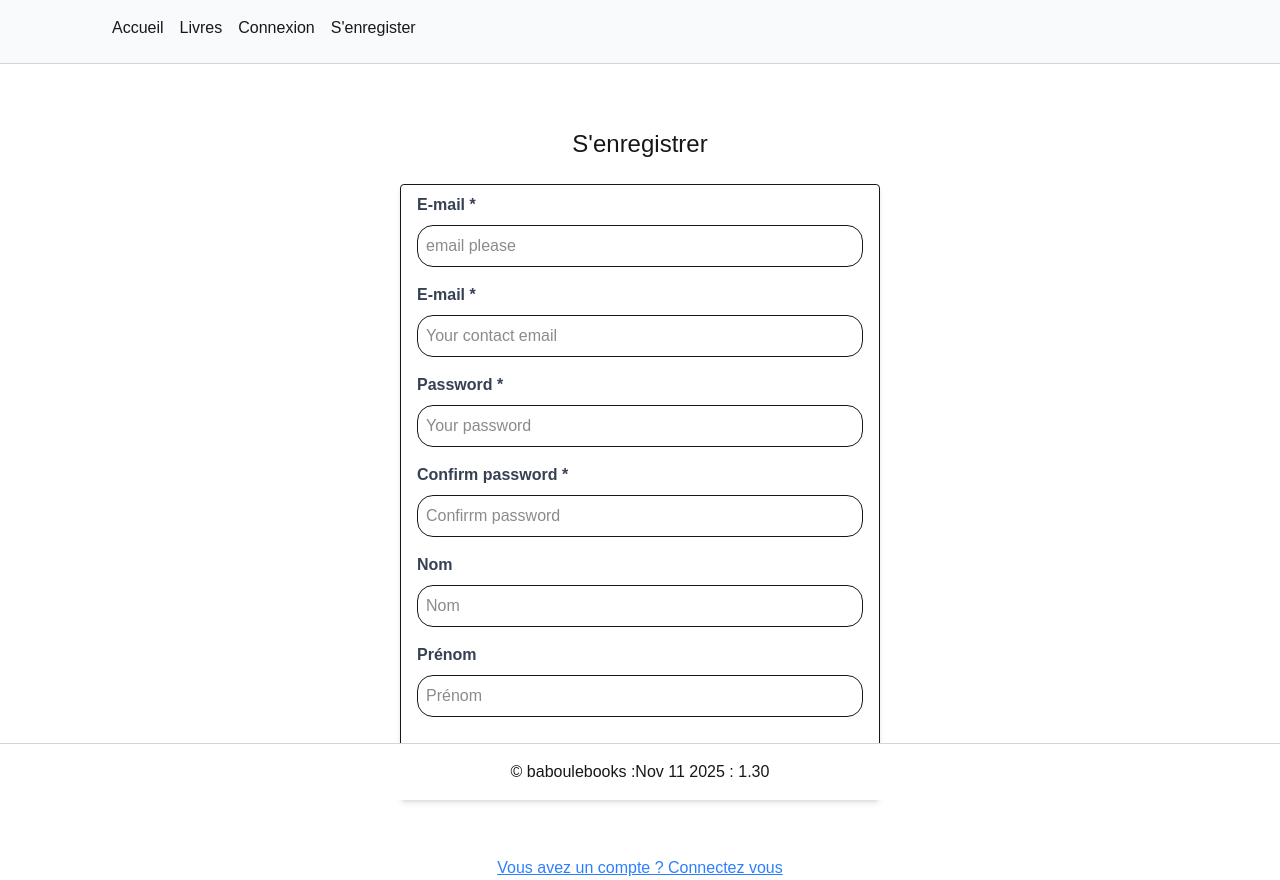
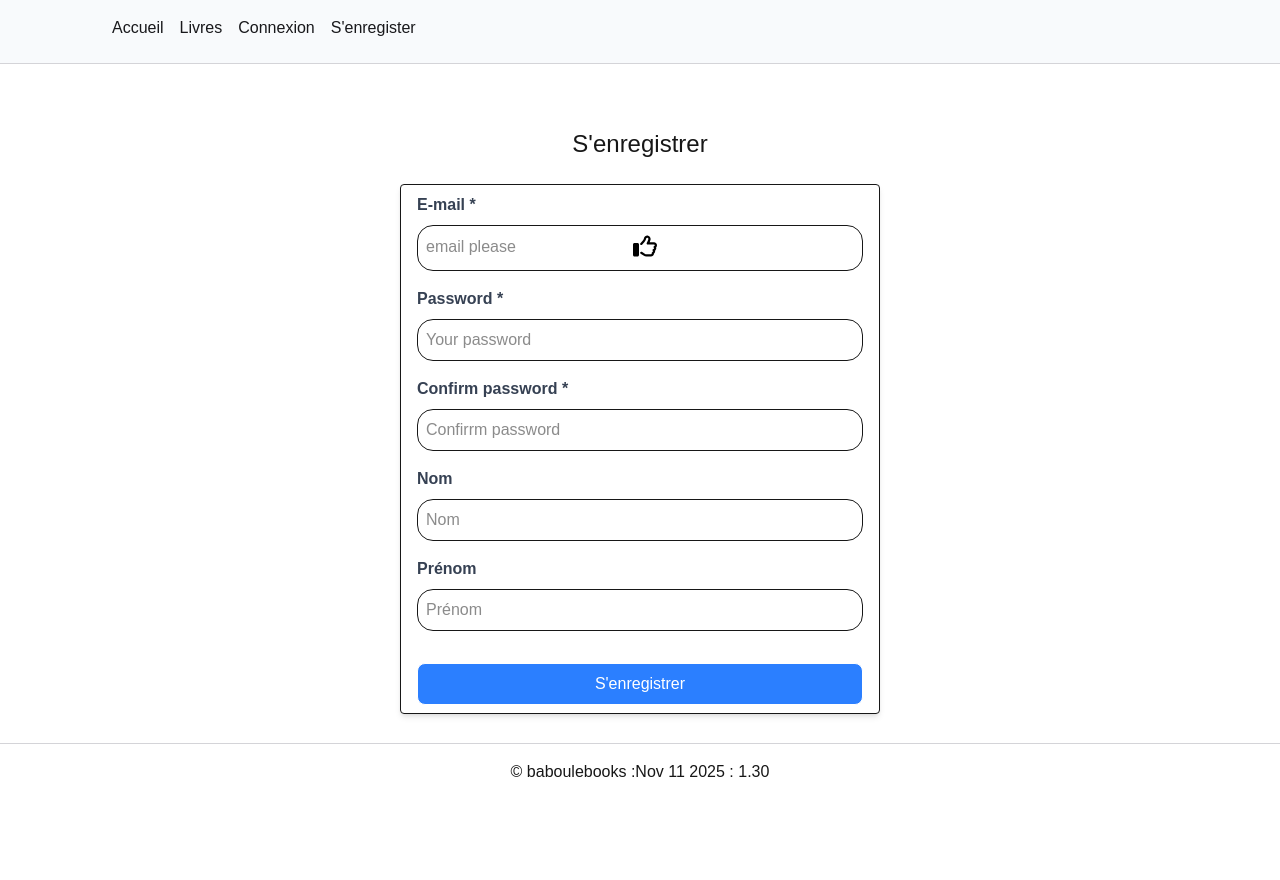
Before and after one commit to yves40/baboulebooksweb, a Next.js app in the folder babweb/: page /register in a window 1280 px wide. After the commit the page ends 800 px from the top, so only its background shows below. Built offline with nearby package versions, Linux system fonts and the light colour scheme; no server answers.

Commit message:
WIP on email input component

```diff
--- a/babweb/src/app/(auth)/register/page.jsx
+++ b/babweb/src/app/(auth)/register/page.jsx
@@ -110,9 +110,7 @@ export default function page() {
                     md:w-1/2 border rounded shadow-md background-slate-900
                     text-left mx-auto m-2 py-2 px-4'>
                 <form onSubmit={handleSubmit}>
-                    <InputEmail componentname="mail" componentid="mail" handler={checkMandatoryFields} ></InputEmail>
-                    <label className='form__label' htmlFor="email">E-mail *</label>
-                    <input onChange={checkMandatoryFields} className='form__input' type="text" name="email" id="email" placeholder='Your contact email'/>
+                    <InputEmail componentname="mail" componentid="mail" parentHandler={setEmail} ></InputEmail>
                     <label className='form__label' htmlFor="password">Password *</label>
                     <input onChange={checkMandatoryFields} className='form__input' type="password" name="password" id="password" placeholder='Your password'/>
                     <label className='form__label' htmlFor="confpassword">Confirm password *</label>
--- a/babweb/src/components/InputEmail.jsx
+++ b/babweb/src/components/InputEmail.jsx
@@ -1,20 +1,44 @@
-import React from 'react'
+import { useRef } from 'react'
+import AppError from '@/classes/customError';
 
-export default function InputEmail({componentname, componentid, handler}) {
+export default function InputEmail({componentname, componentid, parentHandler}) {
 
-    function inputhandler(e) {
-        handler(e);
+    const delayedInput = useRef(null);
+    const TIMEOUT = 500;
+
+    function checkEmail(email) {
+        const emailregex = /^(([^<>()\[\]\\.,;:\s@"]+(\.[^<>()\[\]\\.,;:\s@"]+)*)|(".+"))@((\[[0-9]{1,3}\.[0-9]{1,3}\.[0-9]{1,3}\.[0-9]{1,3}])|(([a-zA-Z\-0-9]+\.)+[a-zA-Z]{2,}))$/;
+        const validEmail = emailregex.test(email);
+        if(typeof email !== "string" ||  !validEmail) {
+            throw new AppError("Invalid email");
+        }
+    }
+
+    function checkInput(e) {
+        if(delayedInput.current) clearTimeout(delayedInput.current);
+        delayedInput.current = setTimeout(() => {
+            try {
+                checkEmail(e.target.value);
+                parentHandler(e.target.value);
+            }
+            catch(error){
+                console.log('*** ' + error.message);
+            }
+        }, TIMEOUT);
     }
 
     return (
         <>
             <label className='form__label' htmlFor="email">E-mail *</label>
-            <input onChange={inputhandler}
-                className='form__input'
-                type="text"
-                name={componentname}
-                id={componentid} placeholder='email please'
-            />
+            <div display="inline-block" className='form__input'>
+                <input onChange={checkInput}
+                    type="text"
+                    name={componentname}
+                    id={componentid} placeholder='email please'
+                />
+                <img src="/svg/thumbs-up-regular.svg" alt="info email status"
+                    className="inline w-6 h-6 mr-1 mb-1"/>
+            </div>
         </>
     )
 }
```
